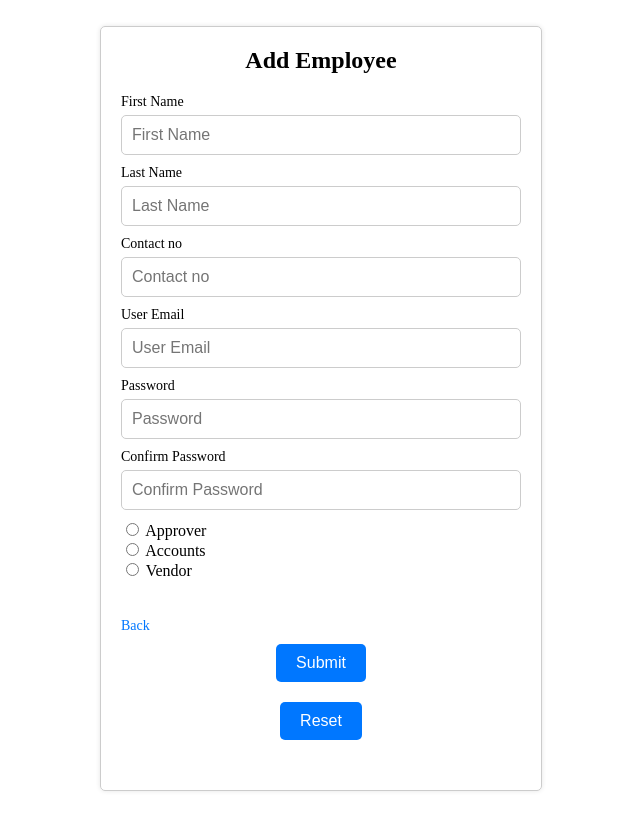
After one commit to aagamb/vendor-invoice-tracker, a Flask app: page /adminAddUser in a window 1280 px wide. The commit adds this page. Shown: the whole page, without its empty margins (319-959 px from the left). Run offline with Flask 2, Linux system fonts and the light colour scheme.

Commit message:
Signup for an admin, addition of new company members for that admin is done

```diff
--- a/app.py
+++ b/app.py
@@ -1,11 +1,12 @@
-from flask import Flask, render_template, request
-import matplotlib
+from flask import Flask, render_template, request, url_for, redirect, session
+import sqlite3
 import sys
-import math
-import os
-import sqlite3
 
-matplotlib.use('Agg')
+uname = None
+company_name = None
+company_id = None
+
+d = {"approver":2, "accounts":3, "vendor":4}
 
 def getdbConnection():
     conn = sqlite3.connect('users.db')
@@ -21,6 +22,9 @@ def validate_passwords(pwd1, pwd2):
 
 
 app = Flask(__name__)
+app.secret_key = "my_secret_key"
+
+
 
 @app.route('/')
 def index():
@@ -59,12 +63,13 @@ def storeAccountData():
 
     return render_template("login.html", message="Account created successfully! Please login to continue")
 
-
+# This is used to determine which dashboard page should be loaded after authentication
 @app.route('/loginDashboard', methods=['POST'])
 def loginDashboard():
+    global uname
     uname = request.form.get("uname")
     pwd = request.form.get("pwd")
-    role = request.form.get("role")
+    # role = request.form.get("role")
 
     print("USERNAME AND PASSWORD: ", uname, pwd, file=sys.stderr)
 
@@ -72,50 +77,133 @@ def loginDashboard():
     conn = sqlite3.connect('users.db')
     cur = conn.cursor()
 
-    # Create a table for storing user credentials
-    if role == 0:
-        conn.execute('''CREATE TABLE IF NOT EXISTS approver
-                    (id INTEGER PRIMARY KEY AUTOINCREMENT,
-                    fname TEXT NOT NULL,
-                    lname TEXT NOT NULL,
-                    cname TEXT NOT NULL UNIQUE,
-                    uname TEXT NOT NULL UNIQUE,
-                    pwd TEXT NOT NULL);''')
-    elif role == 1:
-        conn.execute('''CREATE TABLE IF NOT EXISTS accounts
-                    (id INTEGER PRIMARY KEY AUTOINCREMENT,
-                    fname TEXT NOT NULL,
-                    lname TEXT NOT NULL,
-                    cname TEXT NOT NULL UNIQUE,
-                    uname TEXT NOT NULL UNIQUE,
-                    pwd TEXT NOT NULL);''')
-    elif role == 2:
-        conn.execute('''CREATE TABLE IF NOT EXISTS vendor
-                    (id INTEGER PRIMARY KEY AUTOINCREMENT,
-                    fname TEXT NOT NULL,
-                    lname TEXT NOT NULL,
-                    cname TEXT NOT NULL UNIQUE,
-                    vname TEXT NOT NULL UNIQUE,
-                    vmail TEXT NOT NULL UNIQUE,
-                    pwd TEXT NOT NULL);''')
-    cur.execute(f"SELECT * FROM users WHERE uname= ?", (uname,))
+
+    cur.execute(f"SELECT * FROM authorization WHERE user_email= ?", (uname,))
     row = cur.fetchone()
 
     cur.close()
     conn.close()
 
-    if row:
-        if row[-1] == pwd:
-            print("Login Successful", file=sys.stderr)
-            return render_template("dashboard.html")
-        else:
-            print("Login Unsuccessful", file=sys.stderr)
-            return render_template("login.html")
-
-    else:
+    #username does not exist in the table
+    if not row:
         print(f"No row found with uname = {uname}")
         print("Login Unsuccessful", file=sys.stderr)
         return render_template("login.html")
+
+    #The username has been found in the table, password does not match
+    if row[-1] != pwd:
+        print("Login Unsuccessful", file=sys.stderr)
+        return render_template("login.html")
+
+    #Authentication successful
+    print("Login Successful", file=sys.stderr)
+
+    conn = sqlite3.connect('users.db')
+    cur = conn.cursor()
+
+    cur.execute(f"select * from authorization a JOIN users on a.auth_id = users.user_id where user_email= ?", (uname,))
+    row = cur.fetchone()
+    print(row, file=sys.stderr)
+
+    cur.execute(f'''select company_name from (select * from authorization a JOIN users on a.auth_id = users.user_id)
+                    NATURAL JOIN company  where user_email= ?''', (uname,))
+    cname = cur.fetchone()
+    session["cname"] = cname[0]
+    global company_name
+    company_name = cname[0]
+
+    cur.execute(f'''select company_id from (select * from authorization a JOIN users on a.auth_id = users.user_id)
+                    NATURAL JOIN company  where user_email= ?''', (uname,))
+    cid = cur.fetchone()
+    session["company_id"] = cid[0]
+    global company_id
+    company_id = cid[0]
+
+
+
+    cur.close()
+    conn.close()
+
+    if row[-1] == 1:
+        print("\nADMIN LOGIN ENTERED\n")
+        return redirect(url_for("dashboard_admin"))
+    elif row[-1] == 2:
+        print("\nApprover LOGIN ENTERED\n")
+        return render_template("dashboard.html")
+    elif row[-1] == 3:
+        print("\nAccounts LOGIN ENTERED\n")
+        return render_template("dashboard.html")
+    else:
+        print("\nVendor LOGIN ENTERED\n")
+        return render_template("dashboard.html")
+
+
+#DASHBOARD NESTED PAGES --------------------------------
+@app.route('/dashboard_admin')
+def dashboard_admin():
+    conn = sqlite3.connect('users.db')
+    cursor = conn.cursor()
+
+    # Add column names to the cursor
+    cursor.execute("PRAGMA table_info(users)")
+    column_names = [col[1] for col in cursor.fetchall()]
+
+    # Read the entire table
+    cursor.execute("SELECT * FROM users where company_id=?", (company_id,))
+    data = cursor.fetchall()
+
+
+
+    conn.close()
+    return render_template('dashboard_admin.html', column_names= column_names, data = data)
+
+@app.route('/adminAddUser')
+def create_user():
+    return render_template("adminAddUser.html")
+
+
+@app.route('/adminModifyUser',  methods=['POST'])
+def storeAdminAccountData():
+
+    print("COMPANY NAME IS: ", session.get("cname"), "\n", file = sys.stderr)
+    fname = request.form.get("fname")
+    lname = request.form.get("lname")
+    cname = request.form.get("cname")
+    email = request.form.get("email")
+    contact = request.form.get("contact")
+    pwd = request.form.get("pwd1")
+    role = request.form.get("options")
+
+    print("ROLE: ", role, sys.stderr)
+
+    conn = getdbConnection()
+    cur = conn.cursor()
+
+    cur.execute("INSERT INTO authorization(user_email, pwd) VALUES (?, ?)", (email, pwd))
+    conn.commit()
+    auth_id = cur.lastrowid
+    print("auth_id: ", auth_id)
+    # cur.execute("select * from company where company_name = ?;", (session["cname"], ))
+    # company_id = cur.lastrowid
+    print("company_id: ", company_id, sys.stderr)
+
+    cur.execute('''INSERT INTO users(user_id, first_name, last_name, contact, company_id, user_role)
+                    VALUES (?, ?, ?, ?, ?, ?);''', (auth_id, fname, lname, contact, company_id, d[role]))
+
+    conn.commit()
+    conn.close()
+
+    return render_template("adminModifyUser.html")
+
+#DASHBOARD NESTED PAGES ENDS--------------------------------
+
+
+@app.route('/dashboard_approver')
+def dashboard_approver():
+    print("UNAME FOUND: ", uname, "\n")
+    column_names = ["ab", "c", "d"]
+    return render_template(url_for('dashboard_admin.html', column_names= column_names))
+
 
 
 @app.route('/dashboard', methods=['POST', 'GET'])
--- /dev/null
+++ b/static/css/adminModifyUser.css
@@ -0,0 +1,110 @@
+.login-form {
+    display: flex;
+    flex-direction: column;
+    align-items: center;
+    justify-content: center;
+    height: 100vh;
+  }
+
+  form {
+    display: flex;
+    flex-direction: column;
+    align-items: center;
+    justify-content: center;
+    width: 100%;
+    max-width: 400px;
+    padding: 20px;
+    border: 1px solid #ccc;
+    border-radius: 5px;
+    box-shadow: 0 0 5px rgba(0, 0, 0, 0.1);
+  }
+
+  form h1 {
+    margin: 0 0 20px;
+    font-size: 24px;
+    font-weight: 600;
+    text-align: center;
+  }
+
+  .content {
+    display: flex;
+    flex-direction: column;
+    width: 100%;
+    margin-bottom: 20px;
+  }
+
+  .input-field {
+    display: flex;
+    flex-direction: column;
+    margin-bottom: 10px;
+  }
+
+  .input-field label {
+    margin-bottom: 5px;
+    font-size: 14px;
+    font-weight: 500;
+  }
+
+  .input-field input {
+    padding: 10px;
+    border: 1px solid #ccc;
+    border-radius: 5px;
+    font-size: 16px;
+    font-weight: 400;
+    color: #333;
+    background-color: #fff;
+    transition: border-color 0.3s ease-in-out;
+  }
+
+  .input-field input:focus {
+    outline: none;
+    border-color: #0077ff;
+  }
+
+  .link {
+    margin-top: 10px;
+    font-size: 14px;
+    font-weight: 500;
+    text-align: center;
+    color: #0077ff;
+    text-decoration: none;
+    transition: color 0.3s ease-in-out;
+  }
+
+  .link:hover {
+    color: #005ae6;
+  }
+
+  .action {
+    display: flex;
+    flex-direction: column;
+    align-items: center;
+    justify-content: center;
+    width: 100%;
+  }
+
+  .button {
+    padding: 10px 20px;
+    margin: 10px 0;
+    border: none;
+    border-radius: 5px;
+    font-size: 16px;
+    font-weight: 500;
+    color: #fff;
+    background-color: #0077ff;
+    cursor: pointer;
+    transition: background-color 0.3s ease-in-out;
+  }
+
+  .button:hover {
+    background-color: #005ae6;
+  }
+
+  .button:active {
+    background-color: #0047b3;
+  }
+
+  #errorMessage{
+      color:red;
+      display:hidden;
+  }
--- /dev/null
+++ b/templates/adminAddUser.html
@@ -0,0 +1,76 @@
+<!DOCTYPE html>
+<html lang="en" >
+    <head>
+        <meta charset="utf-8">
+        <meta http-equiv="X-UA-Compatible" content="IE=edge">
+        <title></title>
+        <meta name="description" content="">
+        <meta name="viewport" content="width=device-width, initial-scale=1">
+        <link rel="preconnect" href="https://fonts.googleapis.com">
+        <link rel="preconnect" href="https://fonts.gstatic.com" crossorigin>
+        <link href="https://fonts.googleapis.com/css2?family=Roboto:wght@100&display=swap" rel="stylesheet">
+        <link rel="stylesheet" href="{{url_for('static', filename='css/adminModifyUser.css')}}">
+
+    </head>
+
+    <body>
+        <!-- partial:index.partial.html -->
+        <div class="login-form">
+            <!--THIS FORM SHOULD REDIRECT BACK TO THE LOGIN PAGE . THAT IS NOT HAPPENING-->
+            <form onsubmit="return validateForm()" action="/adminModifyUser" method = 'POST' id="accountCreateForm" >
+                <h1>Add Employee</h1>
+                <div class="content">
+                <div class="input-field">
+                    <label for="fname"> First Name </label>
+                    <input type="text" placeholder="First Name" name="fname" autocomplete="nope">
+                </div>
+                <div class="input-field">
+                    <label for="lname">Last Name  </label>
+                    <input type="text" placeholder="Last Name" name="lname" autocomplete="nope">
+                </div>
+                <div class="input-field">
+                    <label for="contact"> Contact no </label>
+                    <input type="text" placeholder="Contact no" name="contact" autocomplete="nope">
+                </div>
+                <div class="input-field">
+                    <label for="email"> User Email </label>
+                    <input type="text" placeholder="User Email" name="email" autocomplete="nope">
+                </div>
+                <div class="input-field">
+                    <label for="pwd1"> Password </label>
+                    <input type="password" placeholder="Password" name="pwd1" id="pwd1" autocomplete="nope">
+                </div>
+                <div class="input-field">
+                    <label for="pwd2"> Confirm Password </label>
+                    <input type="password" placeholder="Confirm Password" name="pwd2" id="pwd2" autocomplete="nope">
+                </div>
+                <div>
+                    <input type="radio" id="approver" name="options" value="approver" >
+                    <label for="approver">Approver</label>
+                  </div>
+
+                  <div>
+                    <input type="radio" id="accounts" name="options" value="accounts" >
+                    <label for="accounts">Accounts</label>
+                  </div>
+
+                  <div>
+                    <input type="radio" id="vendor" name="options" value="vendor" >
+                    <label for="vendor">Vendor</label>
+                  </div>
+                <span id="message2" style="color:red"> </span> <br><br>
+                    <!--<p  id="errorMessage"> The username or company name is already taken </p> -->
+                <div>
+                    <a href="/dashboard_admin" class="link">Back</a>
+                </div>
+                <div class="action">
+                    <input type="submit" id="submitBtn" value = "Submit" class= "button" />
+                    <input type="button" onclick="reset()" class = "button" value="Reset">
+                </div>
+            </form>
+        </div>
+        <!-- partial -->
+        <script  src="{{url_for('static', filename='js/createAccount.js')}}"></script>
+
+    </body>
+</html>
```
Also changed, not shown: templates/dashboard_accounts.html (deleted, +0 -33 lines), templates/dashboard_admin.html (renamed from templates/ind.html, +6 -4 lines), users.db.
